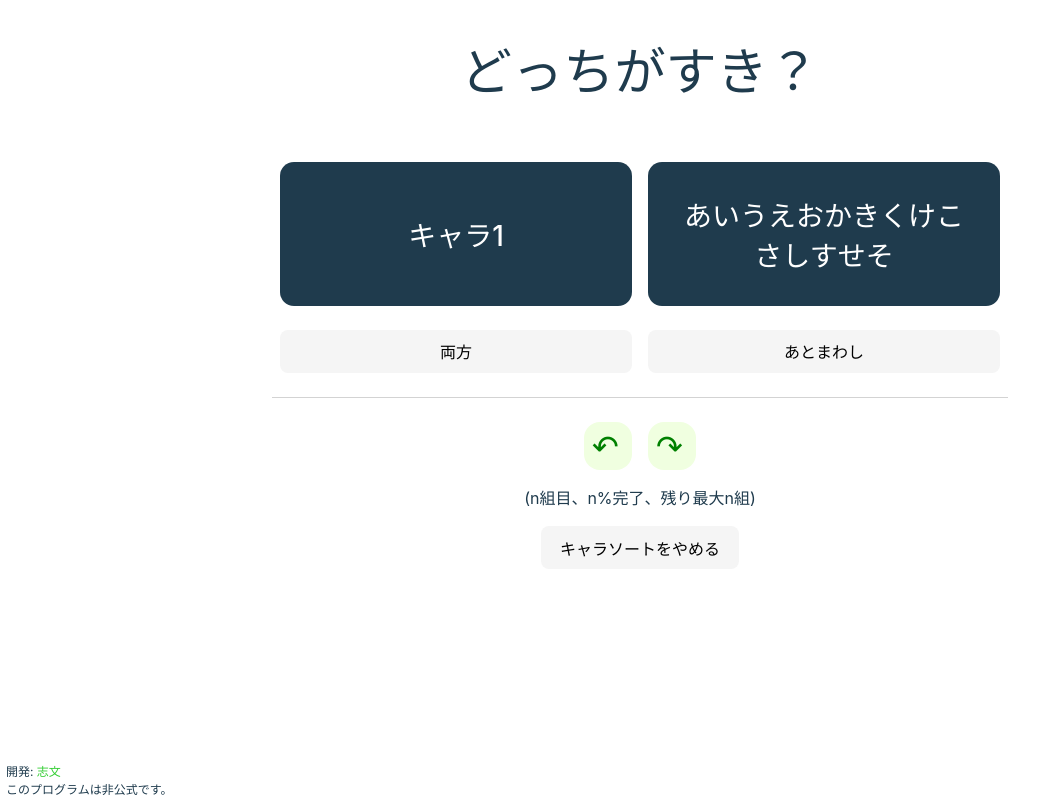
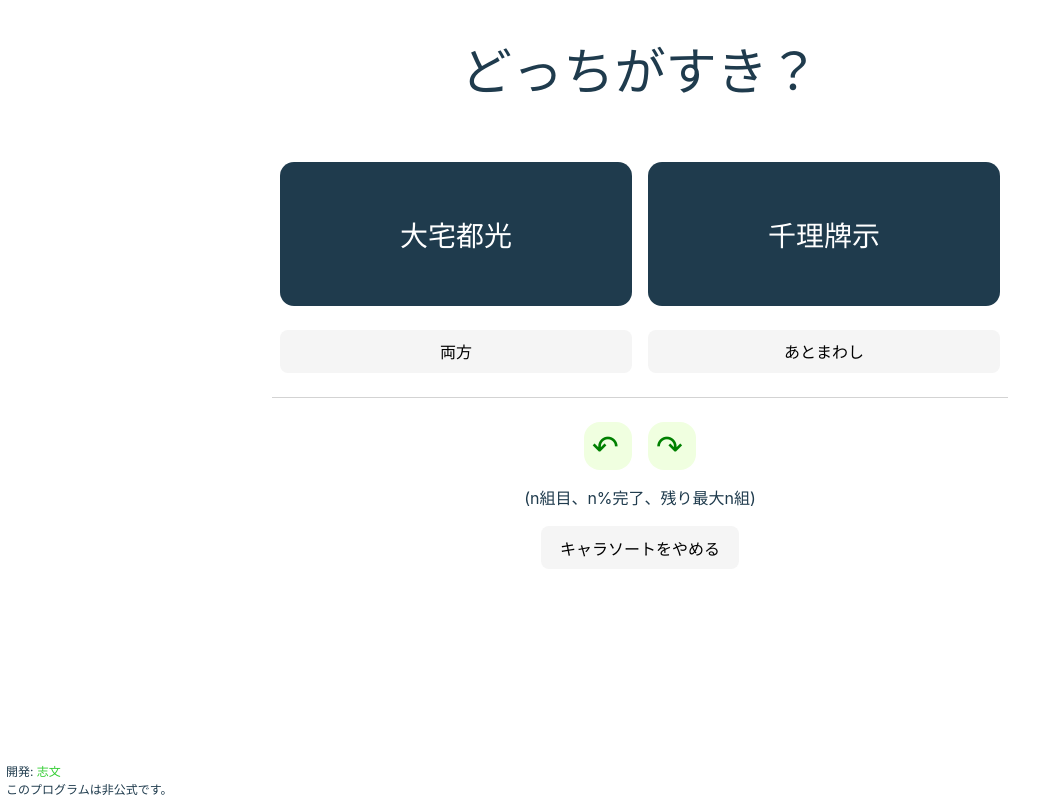
Before and after one commit to shimon1024/lecharsorter, a React (Vite) app: page / in a window 1280 px wide. Both pictures are taken after a click on the button "はじめる". Shown: the whole page, without its empty margins (0-1056 px from the left). Built offline with nearby package versions, Linux system fonts and the light colour scheme.

Commit message:
ソートアルゴリズムを部分的に実装。現在は通常のキャラ選択のみ。

```diff
--- a/src/Compare.jsx
+++ b/src/Compare.jsx
@@ -1,14 +1,59 @@
+import { useReducer, useContext } from 'react';
+import Result from './Result.jsx';
 import './Compare.css';
+import { SceneSetContext } from './SceneContext.jsx';
+import * as le from './lenen.js'
+import * as sorter from './sorter.js';
 
-export default function Compare({ charIds, numRankChars, sorterTitle }) {
+// TODO numRankChars
+export default function Compare({ charIdSet, numRankChars, sorterTitle, randSeed }) {
+  const [sortHistory, dispatchSortHistory] = useReducer(sorter.reduceSortHistory, { charIdSet, randSeed }, sorter.newSortHistory);
+  const setScene = useContext(SceneSetContext);
+
+  const { heaptree, ai, bi, aj, bj, sortState } = sortHistory.steps[sortHistory.currentStep];
+  const aId = heaptree[ai][aj];
+  const bId = heaptree[bi][bj];
+
+  // TODO minutes, nCompares
+  if (sortState === 'end') {
+    setScene(
+      <Result
+        sorterTitle={sorterTitle}
+        chars={heaptree}
+        minutes={null}
+        nCompares={null}
+      />
+    );
+  }
+
   return (
     <div className="compare">
       <h1 className="compare-title">どっちが{sorterTitle}？</h1>
       <div className="compare-main">
-        <button className="compare-char1">キャラ1</button>
-        <button className="compare-char2">あいうえおかきくけこさしすせそ</button>
-        <button className="compare-both">両方</button>
-        <button className="compare-skip">あとまわし</button>
+        <button
+          className="compare-char1"
+          onClick={() => {dispatchSortHistory({type: 'compare', result: 'a'})}}
+        >
+          {le.chars[aId].name}
+        </button>
+        <button
+          className="compare-char2"
+          onClick={() => {dispatchSortHistory({type: 'compare', result: 'b'})}}
+        >
+          {le.chars[bId].name}
+        </button>
+        <button
+          className="compare-both"
+          onClick={() => {dispatchSortHistory({type: 'compare', result: 'both'})}}
+        >
+          両方
+        </button>
+        <button
+          className="compare-skip"
+          onClick={() => {dispatchSortHistory({type: 'compare', result: 'skip'})}}
+        >
+          あとまわし
+        </button>
       </div>
       <hr className="compare-hr-main-sub" />
       <button className="compare-undo">↶</button>
--- a/src/Setup.jsx
+++ b/src/Setup.jsx
@@ -3,6 +3,7 @@ import './Setup.css';
 import { SceneSetContext } from './SceneContext.jsx';
 import Compare from './Compare.jsx';
 import * as le from './lenen.js';
+import * as random from './random.js';
 
 function WorkGroup({ onWorkChange, onCharChange, charSet, work }) {
   return (
@@ -130,9 +131,10 @@ export default function Setup() {
         onClick={() =>
           setScene(
             <Compare
-              charIds={charSet}
+              charIdSet={charSet}
               numRankChars={numRankChars}
               sorterTitle={sorterTitle}
+              randSeed={random.genSeed()}
             />
           )
         }
--- /dev/null
+++ b/src/sorter.js
@@ -0,0 +1,250 @@
+import * as random from './random.js';
+
+// sortHistoryのデータ構造:
+// {
+//   version: Number // フォーマットバージョン(永続化で使用する可能性がある)
+//   // 各比較のすべての履歴を保持する配列
+//   steps: [
+//     {
+//       heaptree: [[Char ID]] // ヒープ木
+//       start: Heap index
+//       end: Heap index
+//       ai: Heap index // 次に比較するキャラその1のヒープ木でのインデックス。heapifyなら親、siftdownなら左
+//       bi: Heap index // 次に比較するキャラその2のヒープ木でのインデックス。heapifyなら子、siftdownなら右
+//       aj: Char index // キャラグループaの中でのインデックス
+//       bj: Char index // キャラグループbの中でのインデックス
+//       sortState: String // ソートの内部状態。heapify、siftdown、findleaf、siftup
+//       siftdownRoot: Heap index // siftdownで比較する親ノード
+//       siftdownChild: Heap index // siftdownで比較する子ノード
+//       randState: [Number] // 乱数の状態
+//     },
+//     ...
+//   ],
+//   currentStep: Step index // 現在の比較のインデックス
+// }
+
+function leftChildIndex(index) {
+  return 2 * index + 1;
+}
+
+function rightChildIndex(index) {
+  return 2 * index + 2;
+}
+
+// ソートアルゴリズムにはヒープソートを採用する。 https://en.wikipedia.org/wiki/Heapsort#Standard_implementation
+// 単純な配列ではなくヒープ木に基づくため、bothやskipの実装がしやすいと思われる。
+
+// TODO: both/skip
+// compareResult: 'a', 'b', 'both', 'skip', (null)
+// 順位が高い(小さい)方が小さいとする昇順にソートする。
+// 同率内ではID順でソート
+export function heapsort(sortHistory, compareResult) {
+  let { heaptree, start, end, ai, bi, aj, bj, sortState, siftdownRoot, siftdownChild, randState } =
+      structuredClone(sortHistory.steps[sortHistory.currentStep]);
+
+  function packNextSortHistory() {
+    const step = { heaptree, start, end, ai, bi, aj, bj, sortState, siftdownRoot, siftdownChild, randState };
+    return {
+      ...sortHistory,
+      steps: sortHistory.steps.concat([step]),
+      currentStep: sortHistory.currentStep + 1,
+    };
+  }
+
+  function setNextAjBj() {
+    [aj, randState] = random.nextInt(0, heaptree[ai].length - 1, randState);
+    [bj, randState] = random.nextInt(0, heaptree[bi].length - 1, randState);
+  }
+
+  function swapHeaptreeNodes(a, b) {
+    [heaptree[a], heaptree[b]] = [heaptree[b], heaptree[a]];
+  }
+
+  for (;;) {
+    switch (sortState) {
+    case 'heapify': {
+      if (end > 1) {
+        if (start > 0) {
+          // ヒープ構築
+          start--;
+        } else {
+          // ヒープ抽出
+          end--;
+          swapHeaptreeNodes(0, end);
+          heaptree[end].sort((a, b) => a - b); // 同率内のソート
+        }
+
+        siftdownRoot = start; // siftdownの準備
+        sortState = 'siftdown';
+        continue;
+      }
+
+      sortState = 'end';
+      return packNextSortHistory();
+    }
+    case 'siftdown': {
+      if (leftChildIndex(siftdownRoot) < end) {
+        if (rightChildIndex(siftdownRoot) < end) {
+          ai = leftChildIndex(siftdownRoot);
+          bi = rightChildIndex(siftdownRoot);
+          setNextAjBj();
+
+          sortState = 'compchildren';
+          return packNextSortHistory();
+        }
+
+        siftdownChild = leftChildIndex(siftdownRoot); // 右が無いので、左で親と比較する必要がある。
+
+        ai = siftdownRoot;
+        bi = siftdownChild;
+        setNextAjBj();
+
+        sortState = 'compparentchild';
+        return packNextSortHistory();
+      }
+
+      sortState = 'heapify';
+      continue;
+    }
+    case 'compchildren': {
+      switch (compareResult) {
+      case 'a': {
+        siftdownChild = rightChildIndex(siftdownRoot); // 選ばれなかった方が親との比較で交換されうる(順位が下がりうる)
+
+        ai = siftdownRoot;
+        bi = siftdownChild;
+        setNextAjBj();
+
+        sortState = 'compparentchild';
+        return packNextSortHistory();
+      }
+      case 'b': {
+        siftdownChild = leftChildIndex(siftdownRoot); // 選ばれなかった方が親との比較で交換されうる(順位が下がりうる)
+
+        ai = siftdownRoot;
+        bi = siftdownChild;
+        setNextAjBj();
+
+        sortState = 'compparentchild';
+        return packNextSortHistory();
+      }
+      case 'both': {
+        // TODO impl
+        throw new Error('unimplemented');
+      }
+      case 'skip': {
+        // TODO impl
+        throw new Error('unimplemented');
+      }
+      }
+
+      throw new Error(`unknown compareResult: ${compareResult}`);
+    }
+    case 'compparentchild': {
+      switch (compareResult) {
+      case 'a': {
+        swapHeaptreeNodes(siftdownRoot, siftdownChild);
+        siftdownRoot = siftdownChild;
+
+        sortState = 'siftdown';
+        continue;
+      }
+      case 'b': {
+        sortState = 'heapify';
+        continue;
+      }
+      case 'both': {
+        // TODO impl
+        throw new Error('unimplemented');
+      }
+      case 'skip': {
+        // TODO impl
+        throw new Error('unimplemented');
+      }
+      }
+
+      throw new Error(`unknown compareResult: ${compareResult}`);
+    }
+    }
+
+    throw new Error(`unknown state: ${sortState}`);
+  }
+
+  throw new Error('unreachable');
+}
+
+// actionのデータ構造:
+// {
+//   type: 'compare',
+//   result: string, // 'a', 'b', 'both', 'skip'
+// }
+// もしくは
+// {
+//   type: 'undo'
+// }
+// もしくは
+// {
+//   type: 'redo'
+// }
+export function reduceSortHistory(sortHistory, action) {
+  switch (action.type) {
+  case 'compare': {
+    return heapsort(sortHistory, action.result);
+  }
+  case 'undo': {
+    // TODO impl
+
+    if (sortHistory.currentStep > 0) {
+      sortHistory = structuredClone(sortHistory);
+      sortHistory.currentStep--;
+    }
+
+    return sortHistory;
+  }
+  case 'redo': {
+    // TODO impl
+
+    if (sortHistory.currentStep < sortHistory.steps.length - 1) {
+      sortHistory = structuredClone(sortHistory);
+      sortHistory.currentStep++;
+    }
+
+    return sortHistory;
+  }
+  }
+
+  throw new Error(`unknown action ${action.type}`);
+}
+
+export function newSortHistory({ charIdSet, randSeed }) {
+  let randState = random.newState(randSeed);
+  let charIds;
+  [charIds, randState] = random.shuffle(Array.from(charIdSet), randState);
+
+  const sortHistory = heapsort({
+    version: 1,
+    steps: [
+      {
+        heaptree: charIds.map(c => [c]),
+        start: Math.floor(charIds.length / 2),
+        end: charIds.length,
+        ai: null,
+        bi: null,
+        aj: null,
+        bj: null,
+        sortState: 'heapify',
+        siftdownRoot: null,
+        siftdownChild: null,
+        randState,
+      }
+    ],
+    currentStep: 0,
+  }, null);
+
+  // 最初のステップは仮のものなので捨てる
+  return {
+    ...sortHistory,
+    steps: sortHistory.steps.slice(1),
+    currentStep: sortHistory.currentStep - 1,
+  };
+}
```
Also changed, not shown: 2 other files (tests, documents, lock files or other folders).
